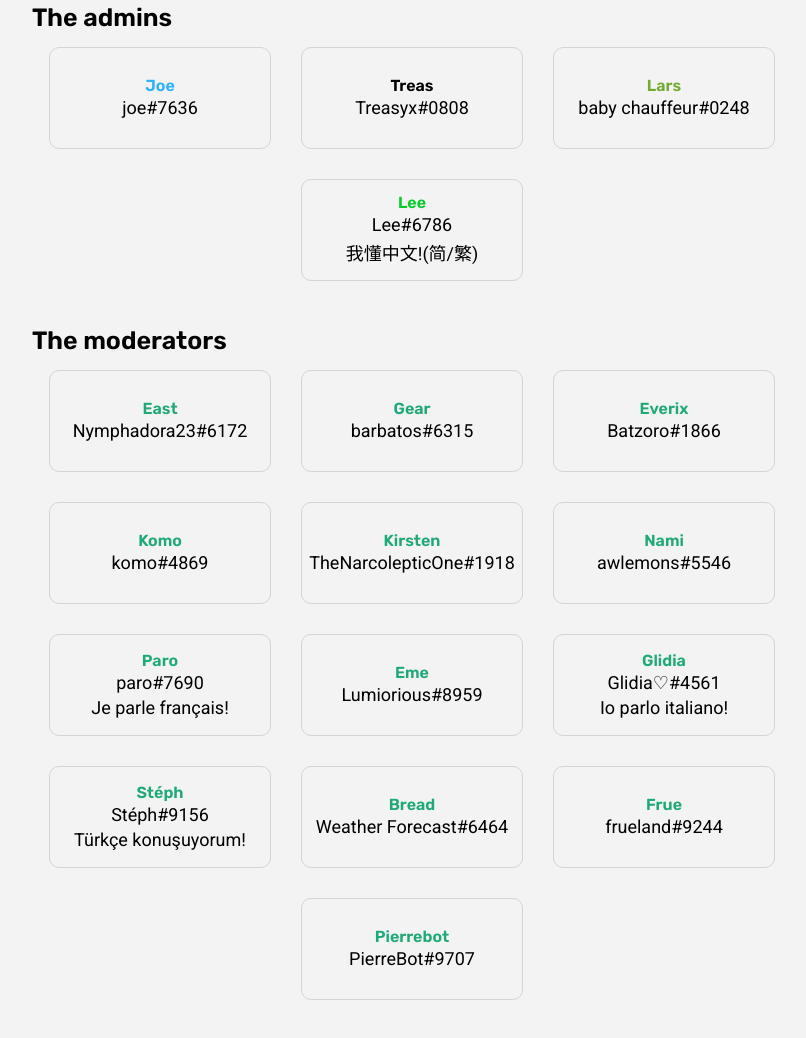
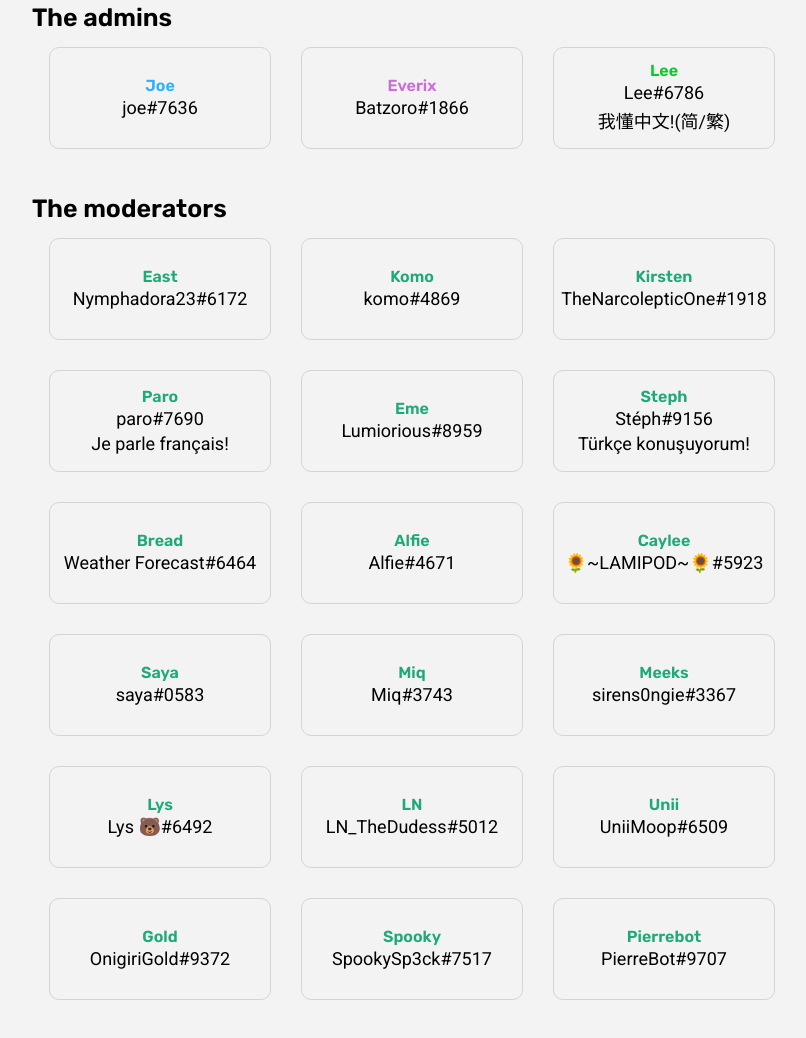
Before and after one commit to jackhill5313/Hetalia-Region, a plain HTML site: page about.html in a window 1280 px wide. Shown: the part 2062-3100 px from the top of the page, without its empty margins (228-1034 px from the left). Drawn offline with nearby package versions, Linux system fonts and the light colour scheme.

Commit message:
Update about.html

```diff
--- a/about.html
+++ b/about.html
@@ -137,13 +137,9 @@
 						<h4 id="owner">Joe</h4>
 						<p>joe#7636</p>
 					</div>
-					<div class="meet-box flex-center flex-column">
-						<h4 id="treas">Treas</h4>
-						<p>Treasyx#0808</p>
-					</div>
-					<div class="meet-box flex-center flex-column">
-						<h4 id="lars">Lars</h4>
-						<p>baby chauffeur#0248</p>
+					<div class="meet-box flex-column flex-center">
+						<h4 id ="Batzoro">Everix</h4>
+						<p>Batzoro#1866</p>
 					</div>
 					<div class="meet-box flex-column flex-center">
 						<h4 id="lee">Lee</h4>
@@ -160,24 +156,12 @@
 						<p>Nymphadora23#6172</p>
 					</div>
 					<div class="meet-box flex-center flex-column">
-						<h4 class="mod">Gear</h4>
-						<p>barbatos#6315</p>
-					</div>
-					<div class="meet-box flex-center flex-column">
-						<h4 class="mod">Everix</h4>
-						<p>Batzoro#1866</p>
-					</div>
-					<div class="meet-box flex-center flex-column">
 						<h4 class="mod">Komo</h4>
 						<p>komo#4869</p>
 					</div>
 					<div class="meet-box flex-center flex-column">
 						<h4 class="mod">Kirsten</h4>
 						<p>TheNarcolepticOne#1918</p>
-					</div>
-					<div class="meet-box flex-center flex-column">
-						<h4 class="mod">Nami</h4>
-						<p>awlemons#5546</p>
 					</div>
 					<div class="meet-box flex-column flex-center">
 						<h4 class="mod">Paro</h4>
@@ -189,12 +173,7 @@
 						<p>Lumiorious#8959</p>
 					</div>
 					<div class="meet-box flex-column flex-center">
-						<h4 class="mod">Glidia</h4>
-						<p>Glidia♡#4561</p>
-						<p>Io parlo italiano!</p>
-					</div>
-					<div class="meet-box flex-column flex-center">
-						<h4 class="mod">Stéph</h4>
+						<h4 class="mod">Steph</h4>
 						<p>Stéph#9156</p>
 						<p>Türkçe konuşuyorum!</p>
 					</div>
@@ -203,8 +182,44 @@
 						<p>Weather Forecast#6464</p>
 					</div>
 					<div class="meet-box flex-column flex-center">
-						<h4 class="mod">Frue</h4>
-						<p>frueland#9244</p>
+						<h4 class="mod">Alfie</h4>
+						<p>Alfie#4671</p>
+					</div>
+					<div class="meet-box flex-center flex-column">
+						<h4 class="mod">Caylee</h4>
+						<p>🌻~LAMIPOD~🌻#5923</p>
+					</div>
+					<div class="meet-box flex-center flex-column">
+						<h4 class="mod">Saya</h4>
+						<p>saya#0583</p>
+					</div>
+					<div class="meet-box flex-center flex-column">
+						<h4 class="mod">Miq</h4>
+						<p>Miq#3743</p>
+					</div>
+					<div class="meet-box flex-center flex-column">
+						<h4 class="mod">Meeks</h4>
+						<p>sirens0ngie#3367</p>
+					</div>
+					<div class="meet-box flex-center flex-column">
+						<h4 class="mod">Lys</h4>
+						<p>Lys 🐻#6492</p>
+					</div>
+					<div class="meet-box flex-center flex-column">
+						<h4 class="mod">LN</h4>
+						<p>LN_TheDudess#5012</p>
+					</div>
+					<div class="meet-box flex-center flex-column">
+						<h4 class="mod">Unii</h4>
+						<p>UniiMoop#6509</p>
+					</div>
+					<div class="meet-box flex-center flex-column">
+						<h4 class="mod">Gold</h4>
+						<p>OnigiriGold#9372</p>
+					</div>
+					<div class="meet-box flex-center flex-column">
+						<h4 class="mod">Spooky</h4>
+						<p>SpookySp3ck#7517</p>
 					</div>
 					<div class="meet-box flex-column flex-center">
 						<h4 class="mod">Pierrebot</h4>
@@ -228,7 +243,6 @@
 			<div class="about-section">
 				<h3>Server stuff</h3>
 				<ul>
-					<li><b>Nessie:</b> Programmed and designed the website. </li>
 					<li><b>joe#7636:</b> Owner and creator of this community! Deployment and maintenance of the website. </li>
 					<li><b>Chicc#8276:</b> Programmed PierreBot, a discord.py anonymous Modmail.</li>
 					<li><b>Hidekaz Himaruya:</b> Server banner.</li>
```
